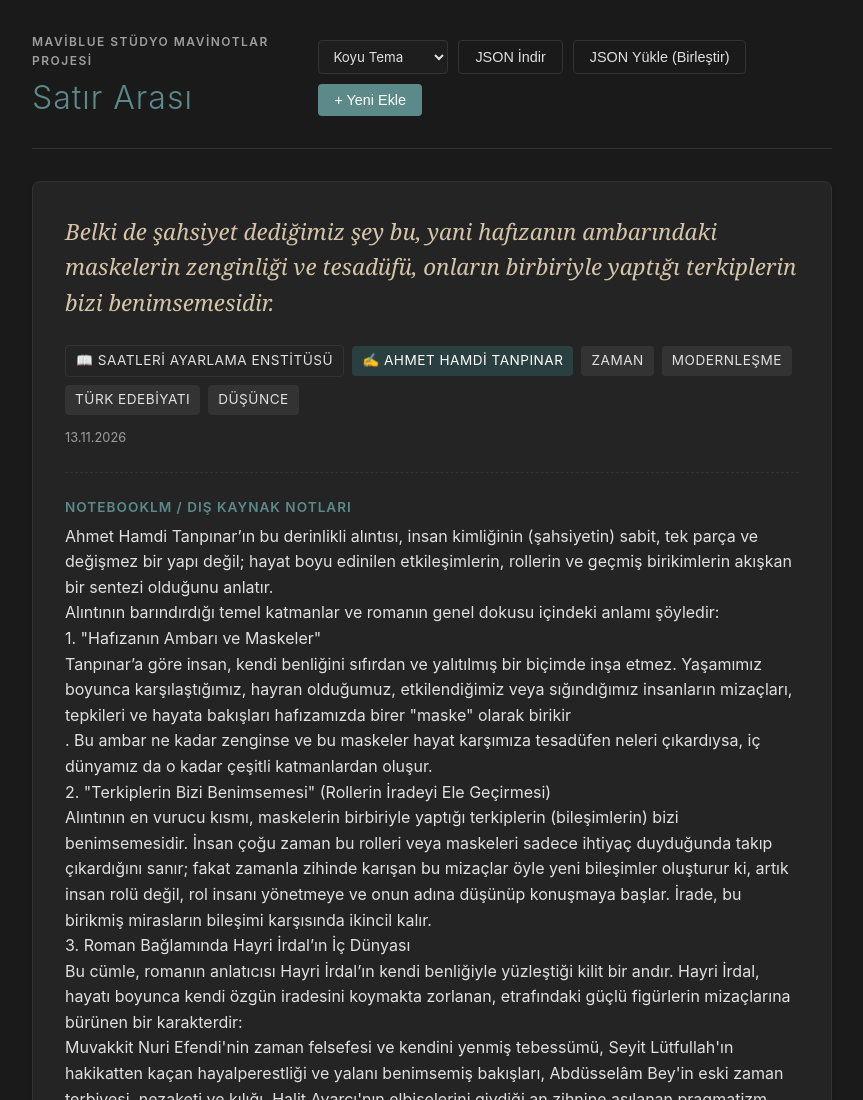
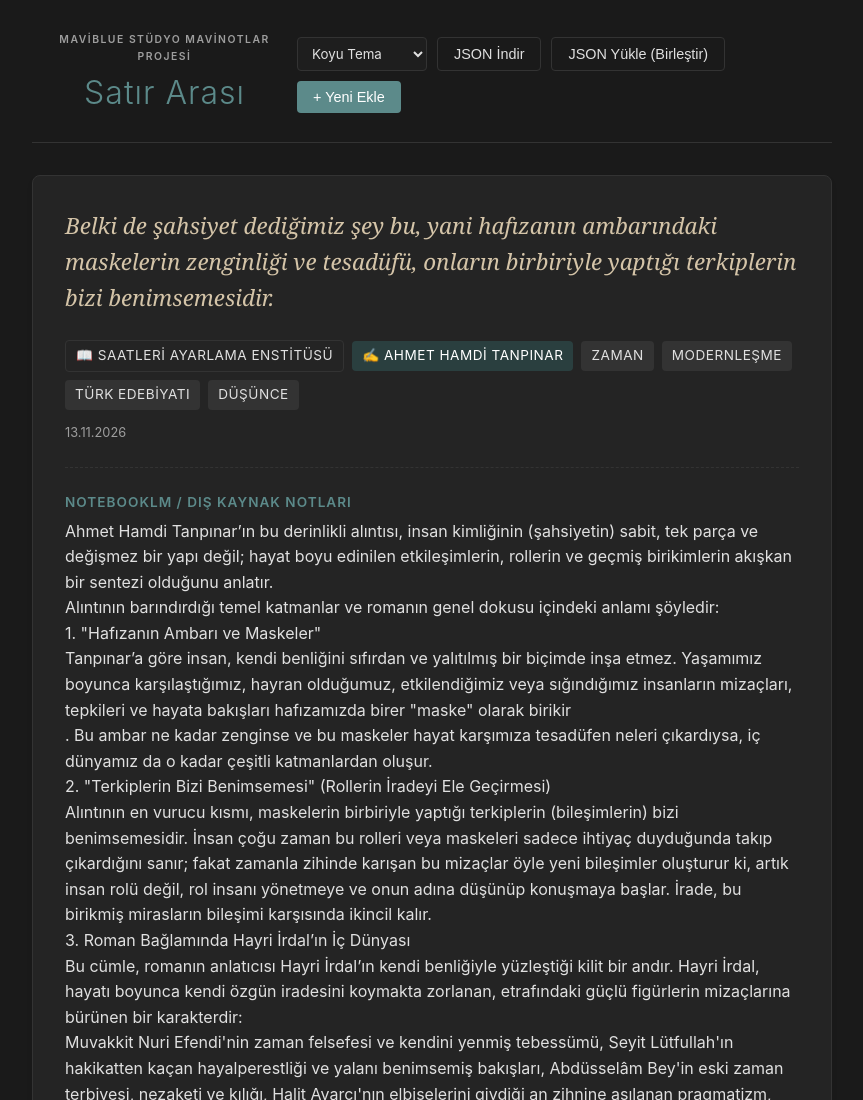
Before and after one commit to bilgenotlar/MaviNotlar, a plain HTML site: page index.html in a window 1280 px wide. Shown: the top 1100 px of the page, without its empty margins (208-1071 px from the left). Drawn offline with Linux system fonts and the light colour scheme.

Commit message:
Add files via upload

```diff
--- a/index.html
+++ b/index.html
@@ -101,15 +101,17 @@
         .header-titles {
             display: flex;
             flex-direction: column;
+            align-items: center;
         }
 
         .project-subtitle {
-            font-size: 0.75rem;
+            font-size: 0.65rem;
             color: var(--text-muted);
             text-transform: uppercase;
             letter-spacing: 1.5px;
             margin-bottom: 2px;
             font-weight: 600;
+            text-align: center;
         }
 
         h1 {
@@ -442,16 +444,16 @@
 
             if (currentFilter) {
                 banner.style.display = 'flex';
+                // Filtrelemeyi yapıyoruz
                 if (currentFilter.type === 'author') {
-                    filterText.innerText = `Filtrelendi: Yazar - ${currentFilter.value}`;
                     listToRender = entries.filter(e => e.author === currentFilter.value);
+                    filterText.innerText = `${listToRender.length} Alıntı Filtrelendi: Yazar - ${currentFilter.value}`;
                 } else if (currentFilter.type === 'tag') {
-                    filterText.innerText = `Filtrelendi: Etiket - ${currentFilter.value}`;
                     listToRender = entries.filter(e => e.tags && e.tags.includes(currentFilter.value));
+                    filterText.innerText = `${listToRender.length} Alıntı Filtrelendi: Etiket - ${currentFilter.value}`;
                 } else if (currentFilter.type === 'book') {
-                    // YENİ EKLENEN KISIM: Eser Filtresi
-                    filterText.innerText = `Filtrelendi: Eser - ${currentFilter.value}`;
                     listToRender = entries.filter(e => e.book === currentFilter.value);
+                    filterText.innerText = `${listToRender.length} Alıntı Filtrelendi: Eser - ${currentFilter.value}`;
                 }
             } else {
                 banner.style.display = 'none';
```
